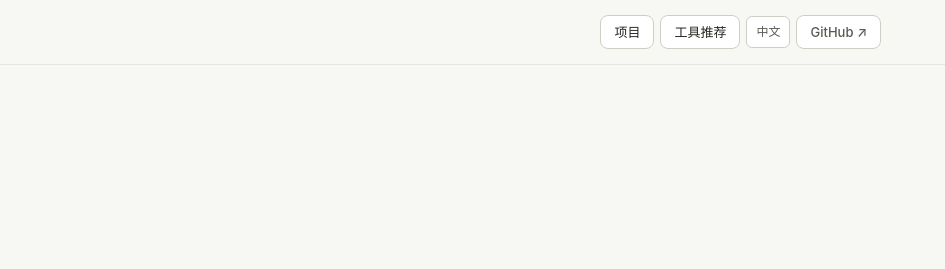
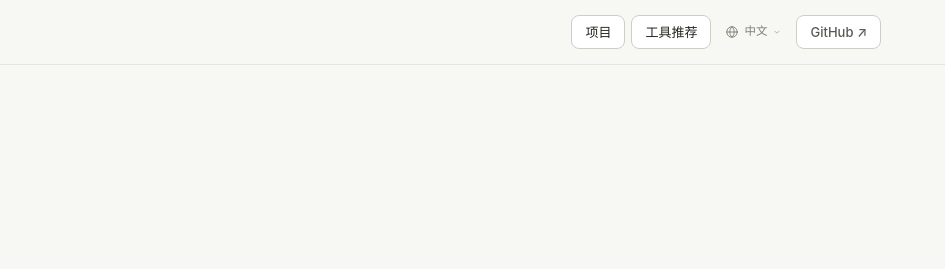
Before and after one commit to sleepy-zone/sleepy-zone.github.io, an Astro site: page / in a window 1280 px wide. Shown: the top 269 px of the page, 335-1280 px from the left. Built offline with nearby package versions, Linux system fonts and the light colour scheme; Astro itself is replaced by a stand-in of ours.

Commit message:
style: use a globe icon for the language switcher

```diff
--- a/src/components/TopBar.astro
+++ b/src/components/TopBar.astro
@@ -36,7 +36,17 @@ const availableLocales = locales.filter((item) => alternates[item]);
       ))}
       {availableLocales.length > 1 && (
         <details class="lang-switch">
-          <summary aria-label="Language">{localeMeta[locale].label}</summary>
+          <summary aria-label="Language">
+            <svg class="lang-icon" viewBox="0 0 24 24" fill="none" stroke="currentColor" stroke-width="1.6" stroke-linecap="round" stroke-linejoin="round" aria-hidden="true">
+              <circle cx="12" cy="12" r="9"></circle>
+              <path d="M3 12h18"></path>
+              <path d="M12 3c2.5 2.5 3.8 5.6 3.8 9s-1.3 6.5-3.8 9c-2.5-2.5-3.8-5.6-3.8-9S9.5 5.5 12 3Z"></path>
+            </svg>
+            <span>{localeMeta[locale].label}</span>
+            <svg class="lang-chev" viewBox="0 0 24 24" fill="none" stroke="currentColor" stroke-width="1.8" stroke-linecap="round" stroke-linejoin="round" aria-hidden="true">
+              <path d="m7 10 5 5 5-5"></path>
+            </svg>
+          </summary>
           <div class="lang-menu">
             {availableLocales.map((item) => (
               <a
--- a/src/styles/global.css
+++ b/src/styles/global.css
@@ -2230,16 +2230,19 @@ button {
 .lang-switch summary {
   display: inline-flex;
   align-items: center;
+  gap: 5px;
   height: 32px;
-  padding: 0 9px;
-  border: 1px solid var(--line-strong);
+  padding: 0 7px;
+  border: 1px solid transparent;
   border-radius: var(--r-sm);
   list-style: none;
   cursor: pointer;
-  background: var(--surface);
-  font-size: 12px;
-  color: var(--body);
+  background: transparent;
+  font-size: 11.5px;
+  font-weight: 500;
+  color: var(--muted);
   user-select: none;
+  transition: background 0.15s, color 0.15s;
 }
 
 .lang-switch summary::-webkit-details-marker {
@@ -2248,8 +2251,26 @@ button {
 
 .lang-switch summary:hover,
 .lang-switch[open] summary {
-  border-color: var(--ink);
-  color: var(--ink);
+  background: var(--canvas-soft);
+  color: var(--ink);
+}
+
+.lang-icon {
+  width: 14px;
+  height: 14px;
+  flex: none;
+}
+
+.lang-chev {
+  width: 10px;
+  height: 10px;
+  flex: none;
+  color: var(--muted-soft);
+  transition: transform 0.15s;
+}
+
+.lang-switch[open] .lang-chev {
+  transform: rotate(180deg);
 }
 
 .lang-menu {
```
